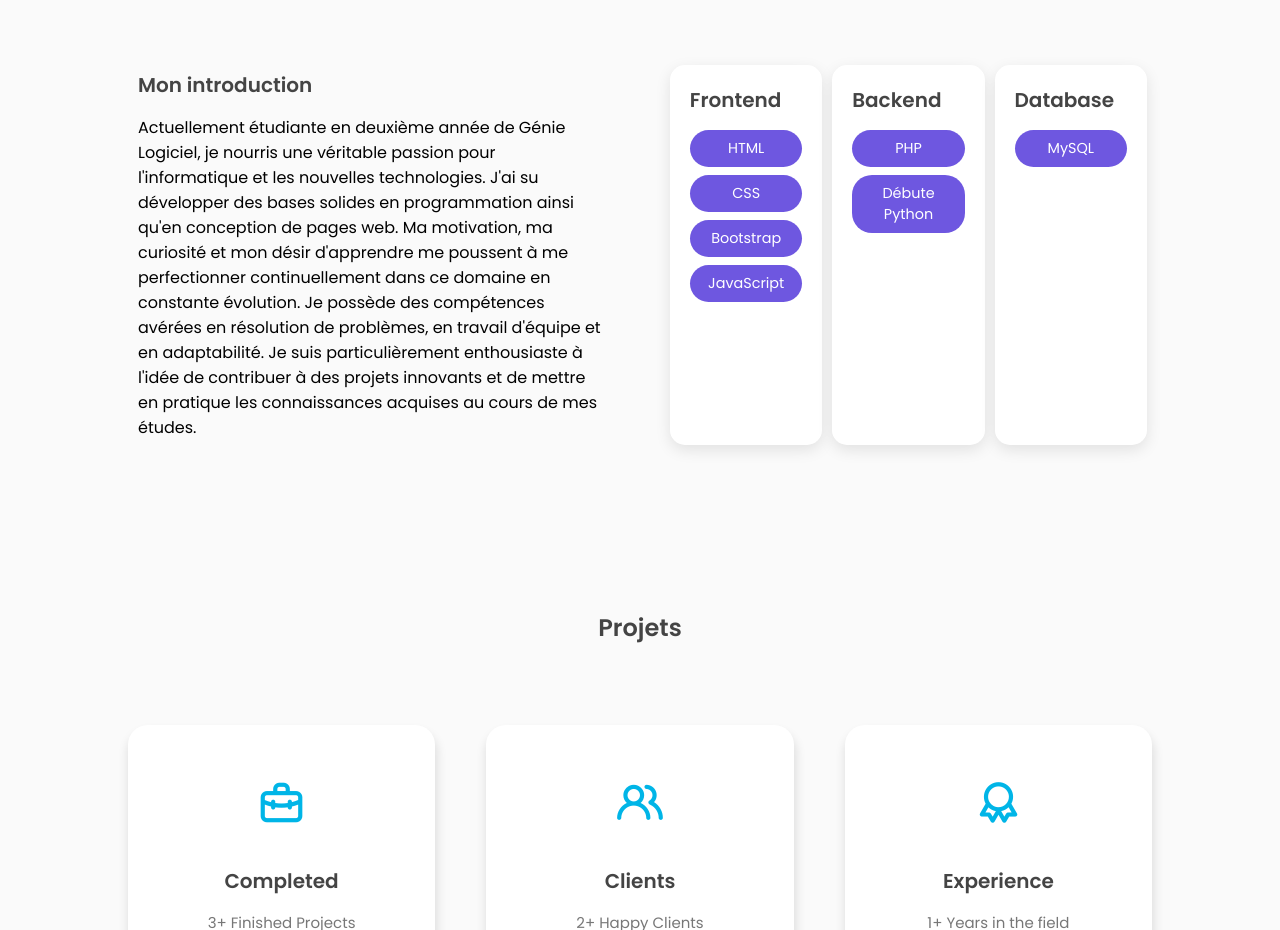
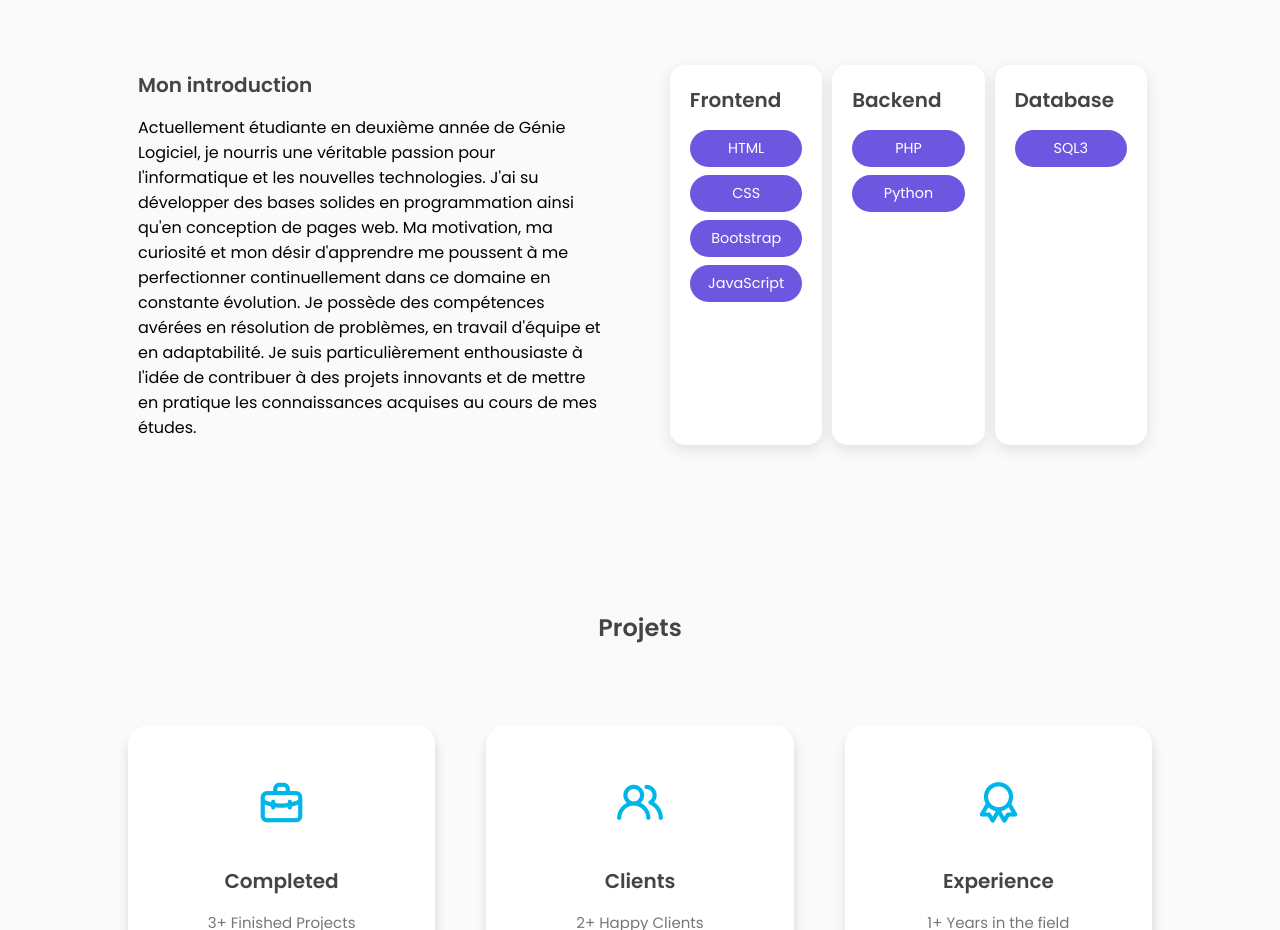
Before and after one commit to boussooo/cv_bousso, a plain HTML site: page index.html in a window 1280 px wide. Shown: the part 960-1890 px from the top of the page. Drawn offline with nearby package versions, Linux system fonts and the light colour scheme.

Commit message:
Update skills list in index.html

```diff
--- a/index.html
+++ b/index.html
@@ -119,7 +119,7 @@
                     <div class="skills-list">
                         <span>PHP</span>
                         <!-- <span>JAVA</span> -->
-                        <span>Débute Python</span>
+                        <span>Python</span>
                         <!-- <span>C++</span>- -->
                     </div>
                 </div>
@@ -128,7 +128,7 @@
                         <h3>Database</h3>
                     </div>
                     <div class="skills-list">
-                        <span>MySQL</span>
+                        <span>SQL3</span>
                         <!-- <span>PostgreSQL</span> -->
                         <!-- <span>MongoDB</span> -->
                     </div>
```
